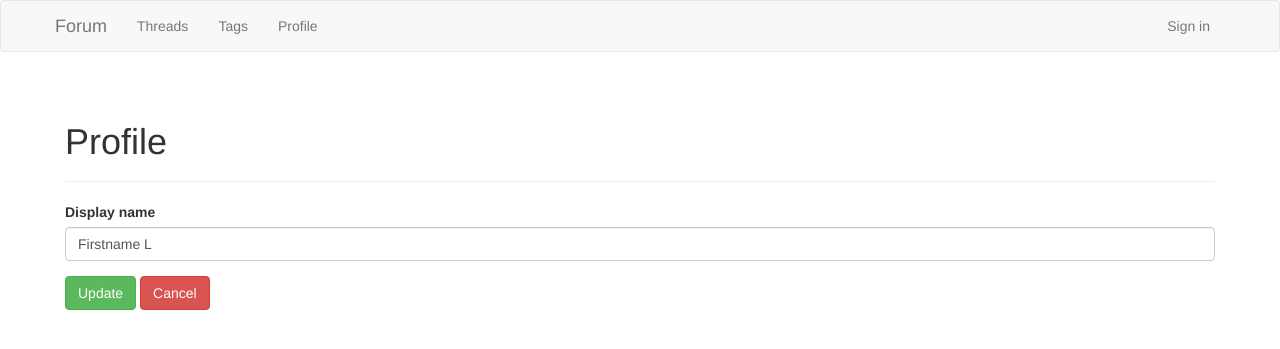
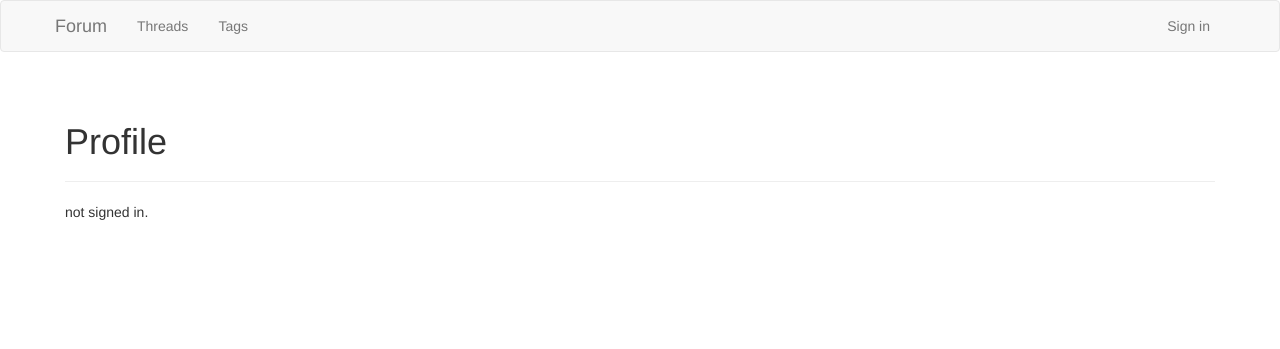
Before and after one commit to xoudini/tsoha, a Flask app: page /profile/edit in a window 1280 px wide. Shown: the top 349 px of the page. Run offline with Flask 2, Linux system fonts and the light colour scheme; some libraries are stand-ins or nearby versions.

Commit message:
Edited templates to work with session data.

```diff
--- a/src/templates/base.html
+++ b/src/templates/base.html
@@ -28,10 +28,13 @@
                 <ul class="nav navbar-nav">
                     <li><a href="/threads">Threads</a></li>
                     <li><a href="/tags">Tags</a></li>
-                    <li><a href="/profile">Profile</a></li>
                 </ul>
                 <ul class="nav navbar-nav navbar-right">
+                    {% if session['user_id'] %}
+                    <li><a href="/profile">{{session['username']}}</a></li>
+                    {% else %}
                     <li><a href="/signin">Sign in</a></li>
+                    {% endif %}
                 </ul>
             </div>
         </div>
--- a/src/templates/profile.html
+++ b/src/templates/profile.html
@@ -10,25 +10,47 @@
     <h1>Profile</h1>
 </div>
 
+
+{% if messages and messages['welcome'] %}
+<div class="alert alert-success">
+    {{messages['welcome']}}
+</div>
+{% endif %}
+
+{% if session['user_id'] %}
+
     {% if edit %}
-<form action="/edit" method="post">
+    <form action="/profile/edit" method="POST">
         <div class="form-group">
             <label>Display name</label>
-        <input class="form-control" type="text" value="Firstname L">
+            {% if account %}
+            <input class="form-control" type="text" value="{{account.display_name}}">
+            {% else %}
+            <input class="form-control" type="text" value="{{session['display_name']}}">
+            {% endif %}
         </div>
 
         <button class="btn btn-success" type="submit" value="Update profile">Update</button>
         <a class="btn btn-danger" href="/profile" value="Cancel">Cancel</a>
     </form>
     {% else %}
-<form action="/profile/edit" method="get">
+    <form action="/signout" method="POST">
         <div class="form-group">
             <label>Display name</label>
-        <p>Firstname L</p>
+            {% if account %}
+            <p>{{account.display_name}}</p>
+            {% else %}
+            <p><i>No display name set.</i></p>
+            {% endif %}
         </div>
 
-    <button class="btn btn-primary" type="submit" value="Edit profile">Edit</button>
+        <a class="btn btn-primary" href="/profile/edit">Edit</a>
+        <button class="btn btn-danger" type="submit">Sign out</button>
     </form>
     {% endif %}
 
+{% else %}
+not signed in.
+{% endif %}
+
 {% endblock %}
```
Also changed, not shown: src/templates/edit_tag.html (+13 -4 lines), src/templates/tag.html (+4 -3 lines). Lines whose indentation alone changed are shown as unchanged.
